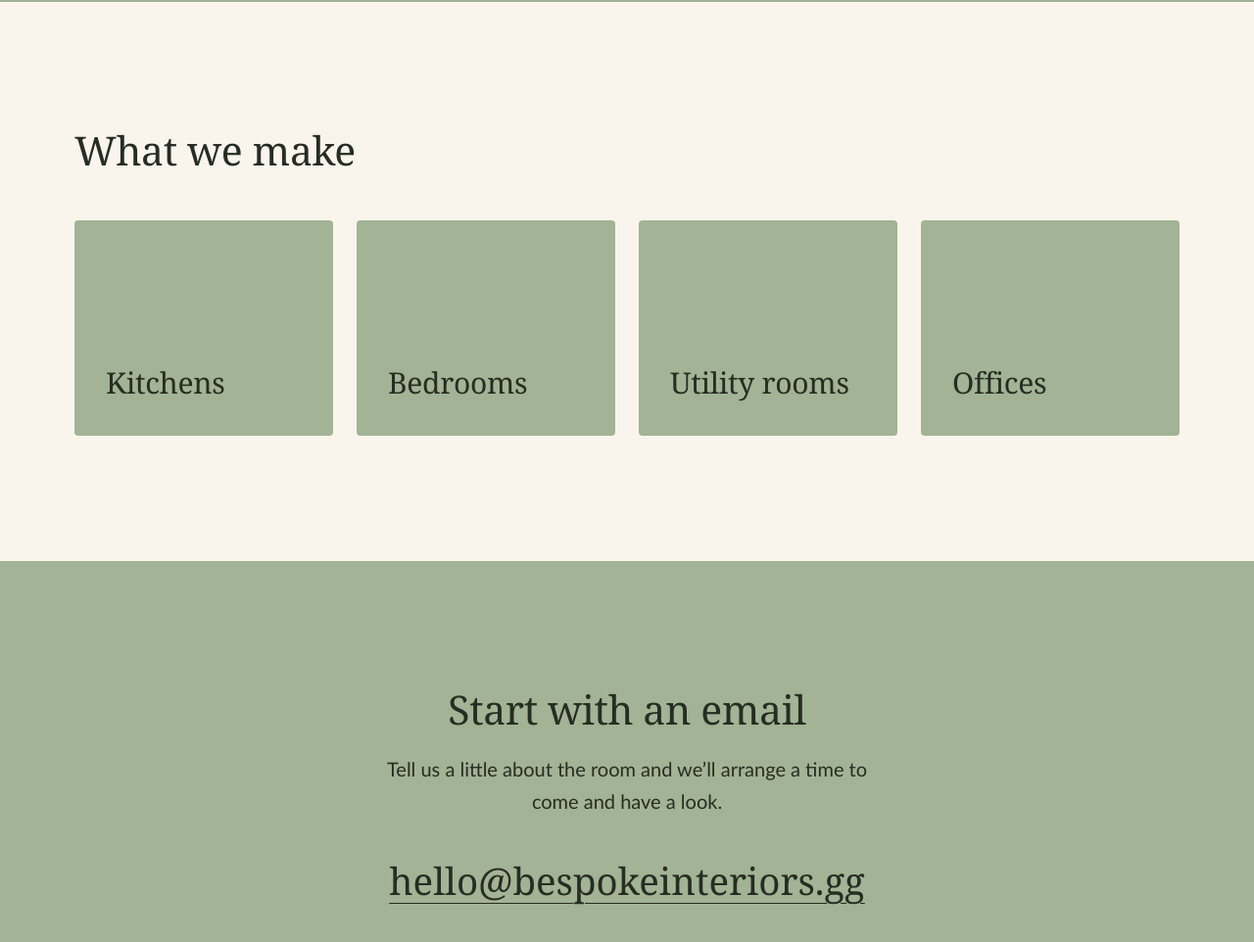
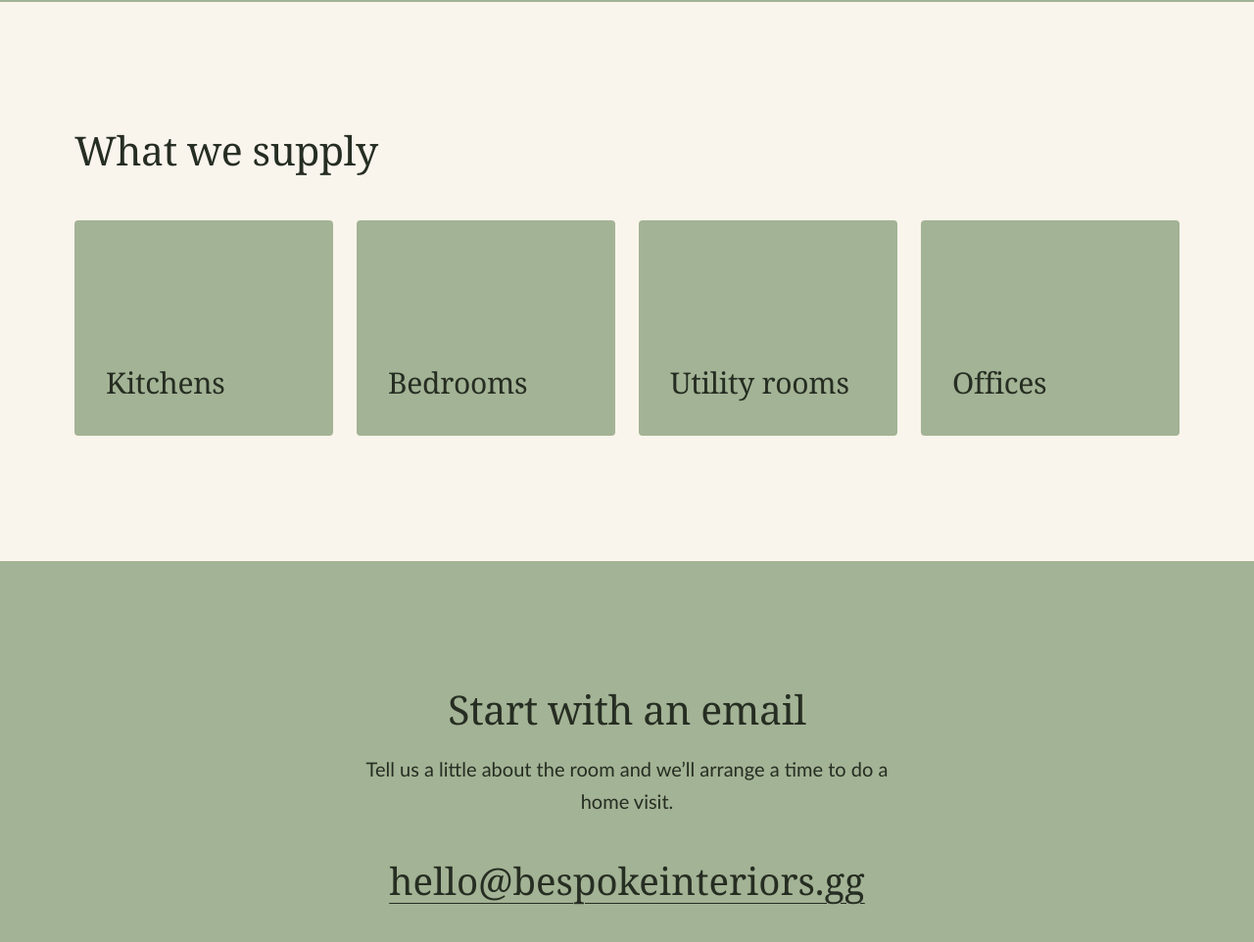
Before and after one commit to avaz-cloud/bespokeinteriors, a plain HTML site: page index.html in a window 1280 px wide. Shown: the part 720-1682 px from the top of the page at 98% size. Drawn offline with Linux system fonts and the light colour scheme.

Commit message:
index.html

```diff
--- a/index.html
+++ b/index.html
@@ -109,7 +109,7 @@ a:focus-visible,.btn:focus-visible{outline:2px solid var(--forest);outline-offse
   <section class="section">
     <div class="wrap">
       <div class="section-head reveal">
-        <h2>What we make</h2>
+        <h2>What we supply</h2>
       </div>
       <ul class="services">
         <li class="service reveal"><h3>Kitchens</h3></li>
@@ -123,7 +123,7 @@ a:focus-visible,.btn:focus-visible{outline:2px solid var(--forest);outline-offse
   <section class="section contact">
     <div class="wrap reveal">
       <h2>Start with an email</h2>
-      <p>Tell us a little about the room and we’ll arrange a time to come and have a look.</p>
+      <p>Tell us a little about the room and we’ll arrange a time to do a home visit.</p>
       <a class="email" href="mailto:hello@bespokeinteriors.gg">hello@bespokeinteriors.gg</a>
     </div>
   </section>
```
